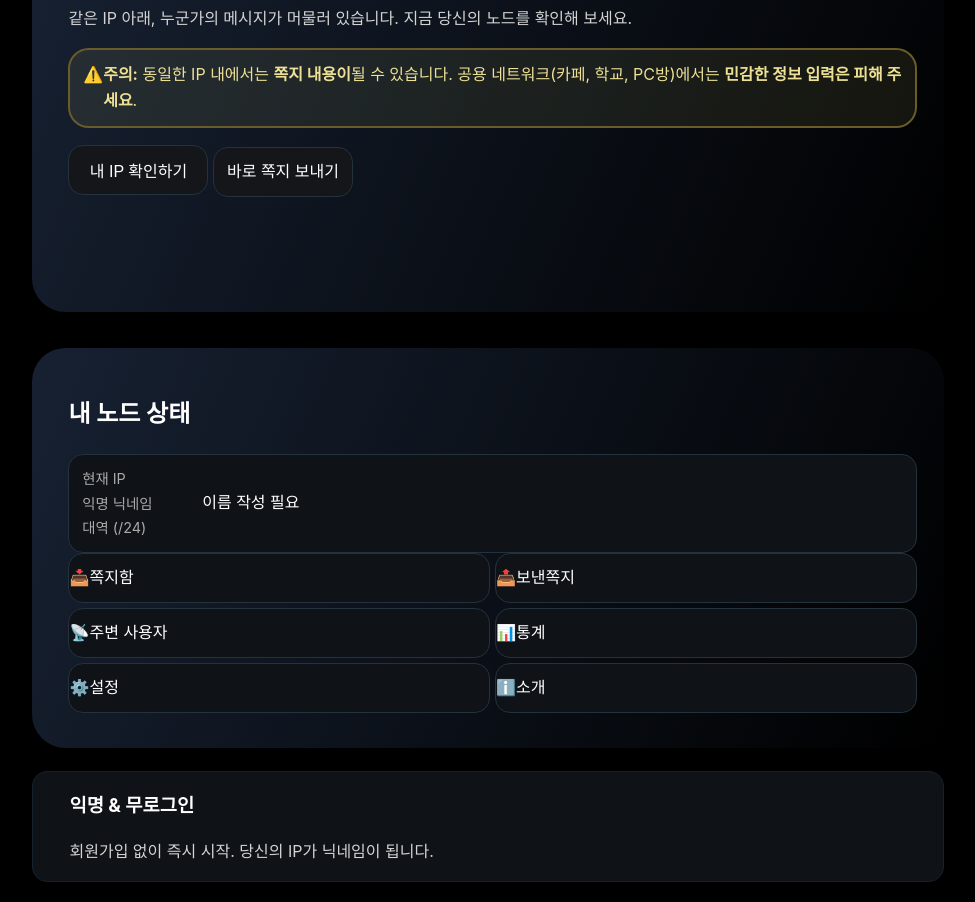
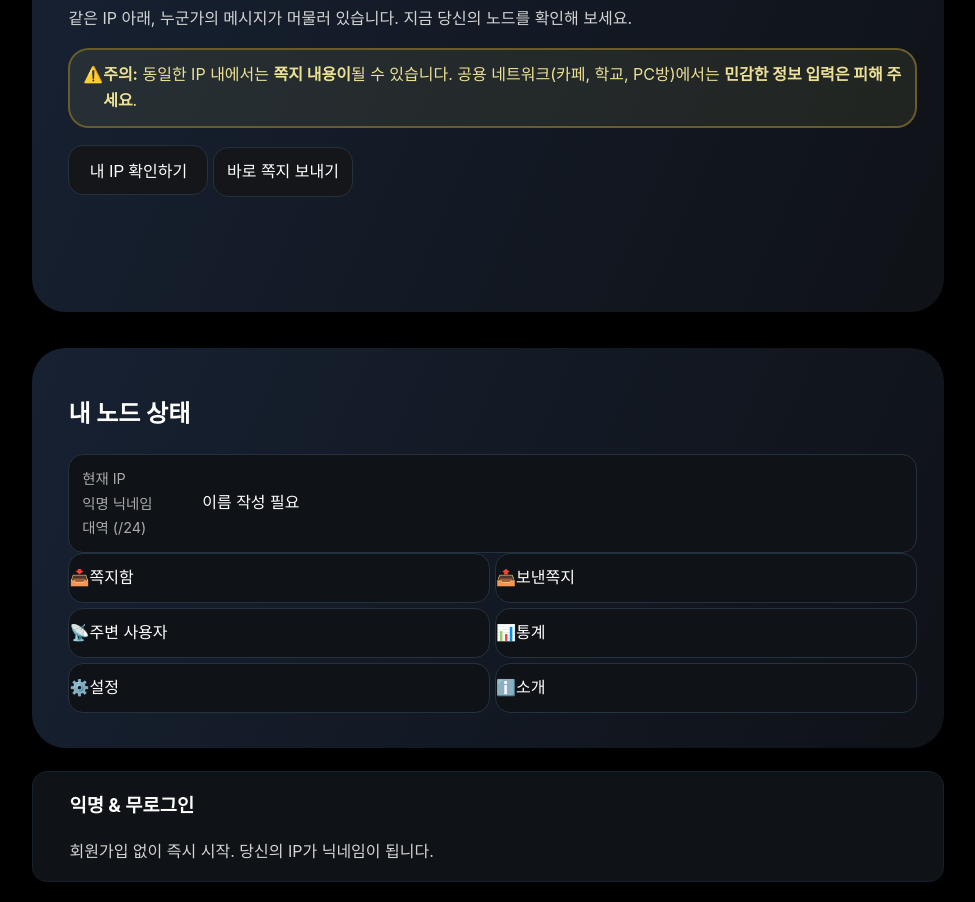
Before and after one commit to sparr0w7/scit48-frontend-basic-project, a plain HTML site: page frontend/index/index.html in a window 1280 px wide. Shown: the part 197-1099 px from the top of the page, without its empty margins (152-1127 px from the left). Drawn offline with Linux system fonts and the light colour scheme.

Commit message:
index 디자인 최종수정

```diff
--- a/frontend/index/index.css
+++ b/frontend/index/index.css
@@ -6,7 +6,7 @@ body {
 
 div.home {
   min-height: 50vh;
-  background: -webkit-linear-gradient(left top, #172132, black);
+  background: -webkit-linear-gradient(left top, #172132, #0F1217);
   background-size: cover;
   border-radius: 2.1em;
   overflow: hidden;
@@ -22,7 +22,7 @@ div.home {
 
 div.status {
   min-height: 50vh;
-  background: -webkit-linear-gradient(left top, #172132, black);
+  background: -webkit-linear-gradient(left top, #172132, #0F1217);
   background-size: cover;
   border-radius: 2.1em;
   overflow: hidden;
```
